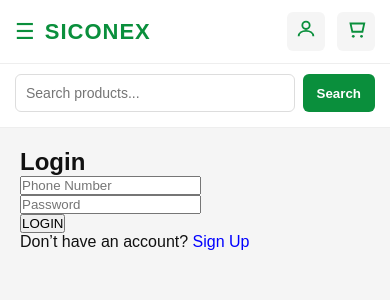
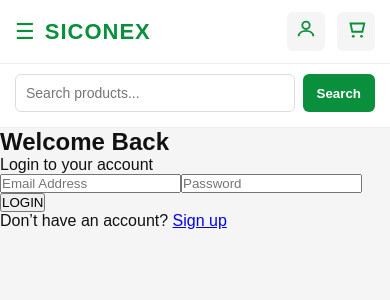
Before and after one commit to protichenoch1/siconex1, a Next.js app: page /auth/login in a window 390 px wide. Shown: the top 300 px of the page. Built offline with nearby package versions, Linux system fonts and the light colour scheme.

Commit message:
Refactor login page to use email instead of phone

```diff
--- a/app/auth/login/page.js
+++ b/app/auth/login/page.js
@@ -2,55 +2,66 @@
 
 import { useState } from "react";
 import { useRouter } from "next/navigation";
+import Link from "next/link";
 
-export default function LoginPage() {
+export default function Login() {
   const router = useRouter();
 
-  const [phone, setPhone] = useState("");
-  const [password, setPassword] = useState("");
+  const [form, setForm] = useState({
+    email: "",
+    password: ""
+  });
 
-  const handleLogin = () => {
-    const saved = localStorage.getItem("user");
+  const handleChange = (e) => {
+    setForm({ ...form, [e.target.name]: e.target.value });
+  };
 
-    if (!saved) {
-      alert("No account found");
+  const handleLogin = (e) => {
+    e.preventDefault();
+
+    const storedUser = JSON.parse(localStorage.getItem("user"));
+
+    if (!storedUser) {
+      alert("No account found. Please sign up.");
       return;
     }
 
-    const user = JSON.parse(saved);
-
-    if (user.phone === phone && user.password === password) {
+    if (form.email === storedUser.email) {
       router.push("/account");
     } else {
-      alert("Invalid credentials");
+      alert("Invalid email");
     }
   };
 
   return (
-    <div style={{ padding: 20 }}>
-      <h2>Login</h2>
+    <div className="auth-container">
+      <form className="auth-card" onSubmit={handleLogin}>
+
+        <h2>Welcome Back</h2>
+        <p className="subtitle">Login to your account</p>
 
         <input
-        placeholder="Phone Number"
-        value={phone}
-        onChange={(e) => setPhone(e.target.value)}
-      /><br />
+          name="email"
+          type="email"
+          placeholder="Email Address"
+          onChange={handleChange}
+          required
+        />
 
         <input
+          name="password"
           type="password"
           placeholder="Password"
-        value={password}
-        onChange={(e) => setPassword(e.target.value)}
-      /><br />
+          onChange={handleChange}
+          required
+        />
 
-      <button onClick={handleLogin}>LOGIN</button>
+        <button type="submit">LOGIN</button>
 
-      <p>
-        Don’t have an account?{" "}
-        <span onClick={() => router.push("/auth/signup")} style={{ color: "blue", cursor: "pointer" }}>
-          Sign Up
-        </span>
+        <p className="switch">
+          Don’t have an account? <Link href="/auth/signup">Sign up</Link>
         </p>
+      </form>
     </div>
   );
     }
```
Lines whose indentation alone changed are shown as unchanged.
